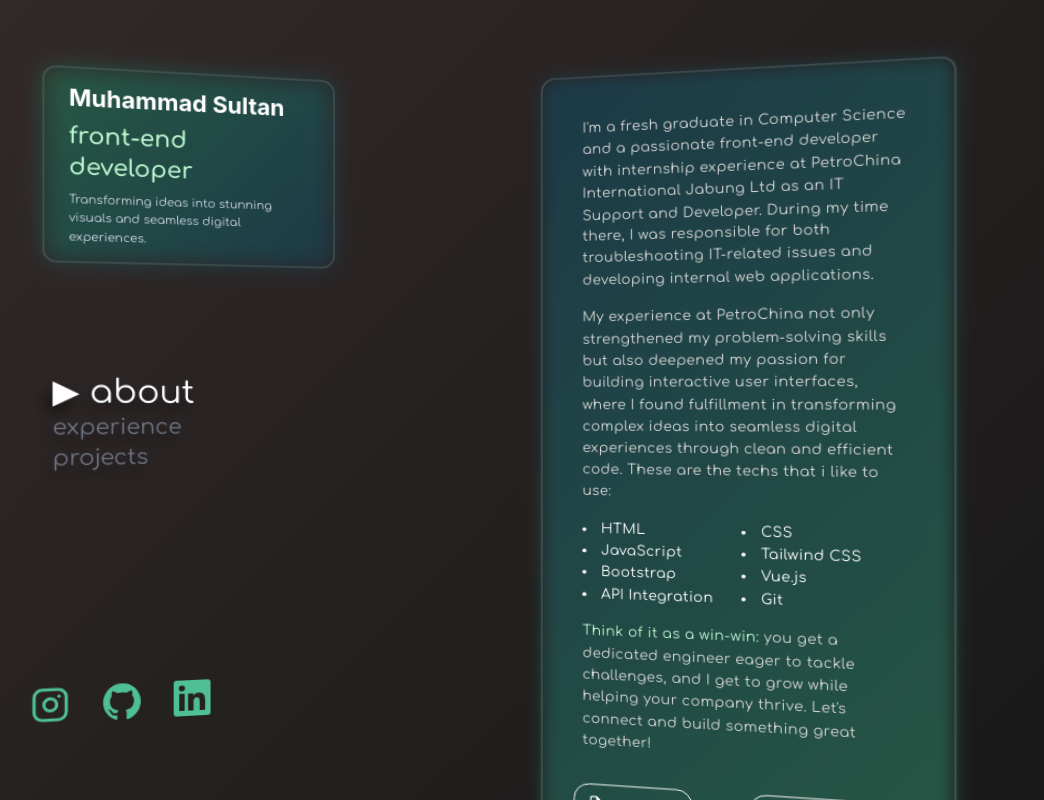
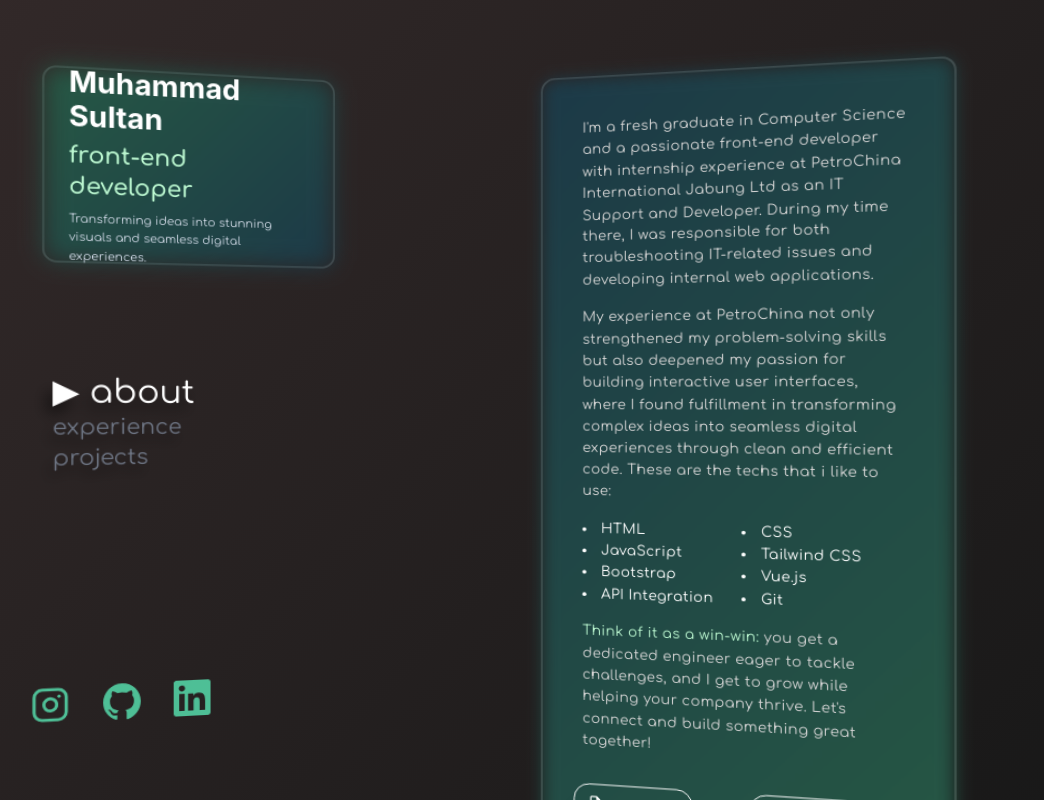
Before and after one commit to sultanrc/msultan-portfolio, a Vue app: page / in a window 1280 px wide. Shown: the whole page, without its empty margins (171-1215 px from the left). Built offline with nearby package versions, Linux system fonts and the light colour scheme.

Commit message:
Minor changes

```diff
--- a/src/components/LeftColumn.vue
+++ b/src/components/LeftColumn.vue
@@ -30,7 +30,7 @@ onMounted(() => {
     <div
       class="justify-center 2xl:mt-4 p-6 lg:h-[200px] flex flex-col gap-2 outline outline-2 outline-neutral-600 rounded-xl scale-90 2xl:scale-100 glow-card"
     >
-      <h2 class="text-2xl 2xl:text-4xl font-inter font-bold text-white">Muhammad Sultan</h2>
+      <h2 class="text-3xl 2xl:text-4xl font-inter font-bold text-white">Muhammad Sultan</h2>
       <h2 class="text-2xl 2xl:text-xl font-semibold text-green-200">front-end developer</h2>
       <p class="text-xs 2xl:text-md pr-18 leading-[1.6] text-slate-300">
         {{ displayedText }}
```
